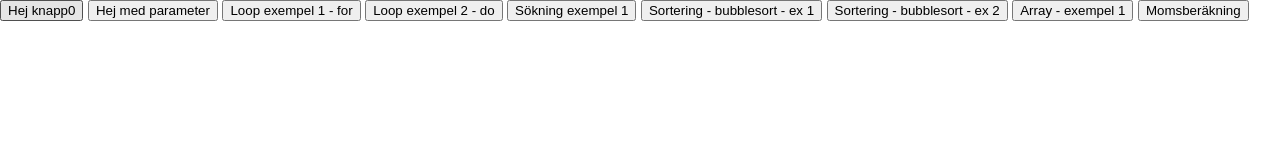
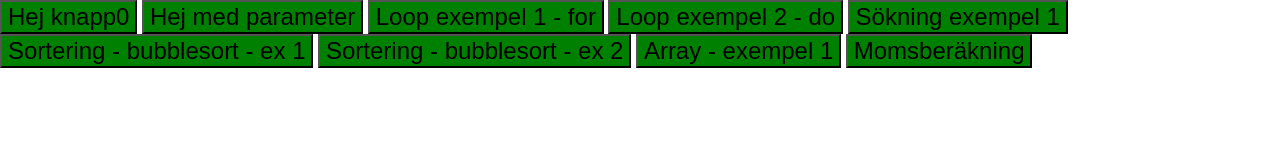
Before and after one commit to musiktronik/testkonsult-ab, a plain HTML site: page public_html/index.html in a window 1280 px wide. Drawn offline with Linux system fonts and the light colour scheme.

Commit message:
Ändrat knapparnas bakgrundsfärg

```diff
--- a/public_html/css/mycss.css
+++ b/public_html/css/mycss.css
@@ -20,3 +20,8 @@ body {
   margin: 20px;
   color:red;
 }
+
+button{
+  background-color: green;
+  font-size: x-large;
+}
```
